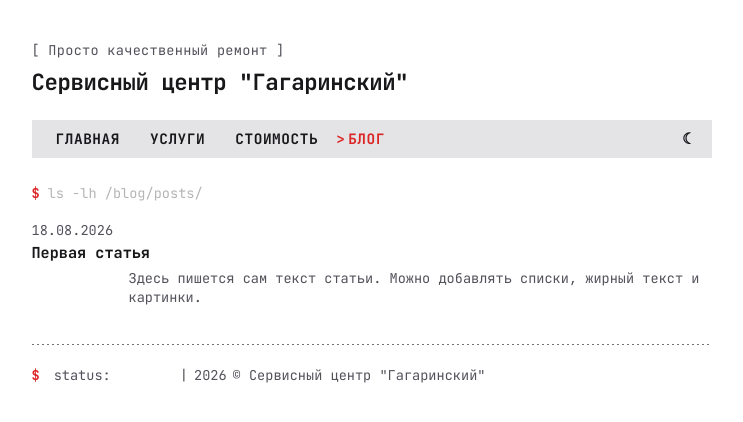
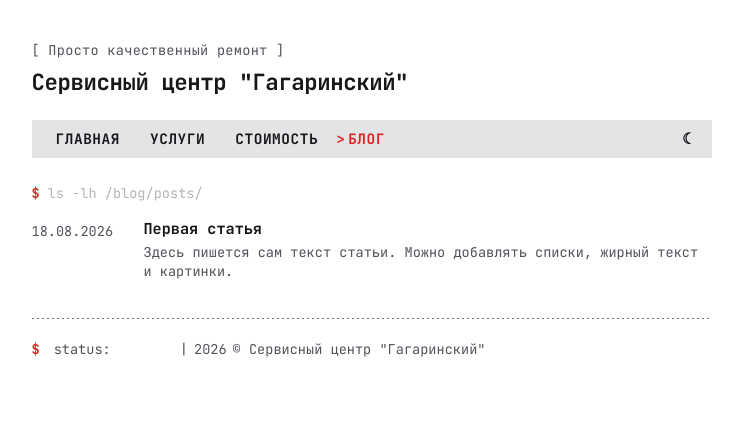
Before and after one commit to polinom11/polinom11.github.io, a Jekyll site: the page built from blog.html, in a window 1280 px wide. Shown: the top 422 px of the page, without its empty margins (261-1004 px from the left). Built offline with Jekyll 4.4.1, drawn with Linux system fonts in a browser that asks for light colours.

Commit message:
Update style.css

```diff
--- a/css/style.css
+++ b/css/style.css
@@ -269,7 +269,7 @@ details.tui-collapse[open] summary::after {
     margin-bottom: 0;
 }
 
-/* Оформление списка статей блога (Чистый CLI) */
+/* Оформление списка статей блога (Чистый CLI на сетке) */
 .cli-clean-list {
     display: flex;
     flex-direction: column;
@@ -277,31 +277,36 @@ details.tui-collapse[open] summary::after {
 }
 
 .cli-clean-row {
+    display: grid;
+    grid-template-columns: 100px 1fr;
+    gap: 12px;
     padding-bottom: 12px;
     border-bottom: 1px dashed var(--dot-color);
+    align-items: start;
 }
 
 .cli-clean-row:last-child {
     border-bottom: none;
 }
 
-.cli-clean-header {
-    display: flex;
-    align-items: baseline;
-    gap: 12px;
-}
-
 .cli-date {
     font-size: 0.85rem;
     color: var(--text-muted);
-    flex-shrink: 0;
-    width: 85px;
+    white-space: nowrap;
+    padding-top: 2px;
+}
+
+.cli-body {
+    display: flex;
+    flex-direction: column;
+    gap: 4px;
 }
 
 .cli-title {
     font-size: 0.95rem;
     font-weight: 700;
     margin: 0;
+    line-height: 1.3;
 }
 
 .cli-title a {
@@ -317,8 +322,6 @@ details.tui-collapse[open] summary::after {
 .cli-clean-desc {
     font-size: 0.85rem;
     color: var(--text-muted);
-    margin-top: 4px;
-    padding-left: 97px;
     line-height: 1.4;
 }
 
@@ -602,7 +605,7 @@ footer {
 
 #statusIndicator {
     display: inline-block;
-    min-width: 7ch;
+    min-width: 7ch; /* Резервирует место под слова "ONLINE"/"OFFLINE" */
     font-weight: 700;
 }
 
@@ -633,15 +636,8 @@ footer {
     details.tui-collapse[open] summary::after {
         content: "[-]";
     }
-    .cli-clean-header {
-        flex-direction: column;
-        gap: 2px;
-    }
-    .cli-date {
-        width: auto;
-    }
-    .cli-clean-desc {
-        padding-left: 0;
-        margin-top: 4px;
+    .cli-clean-row {
+        grid-template-columns: 1fr;
+        gap: 4px;
     }
 }
```
